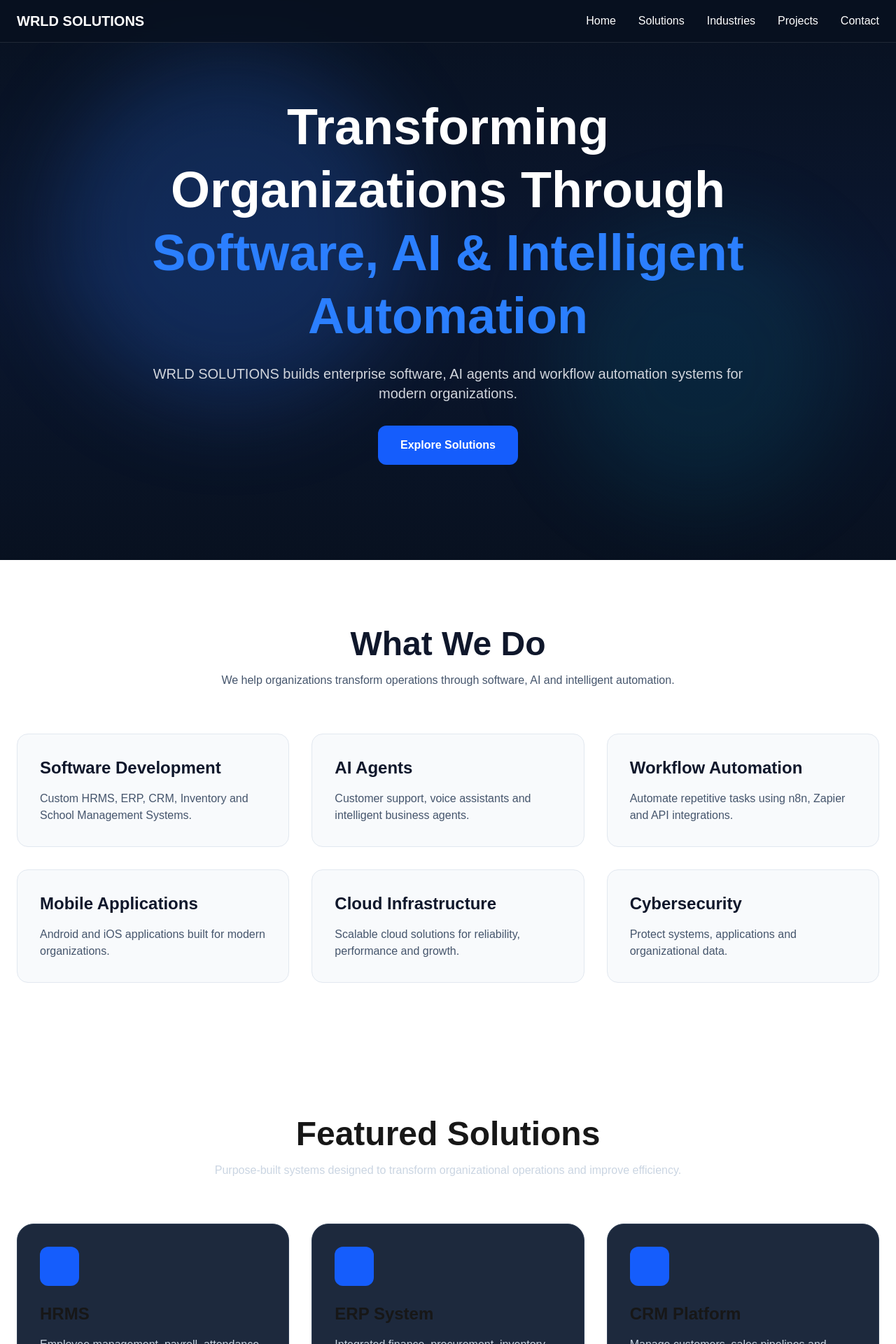
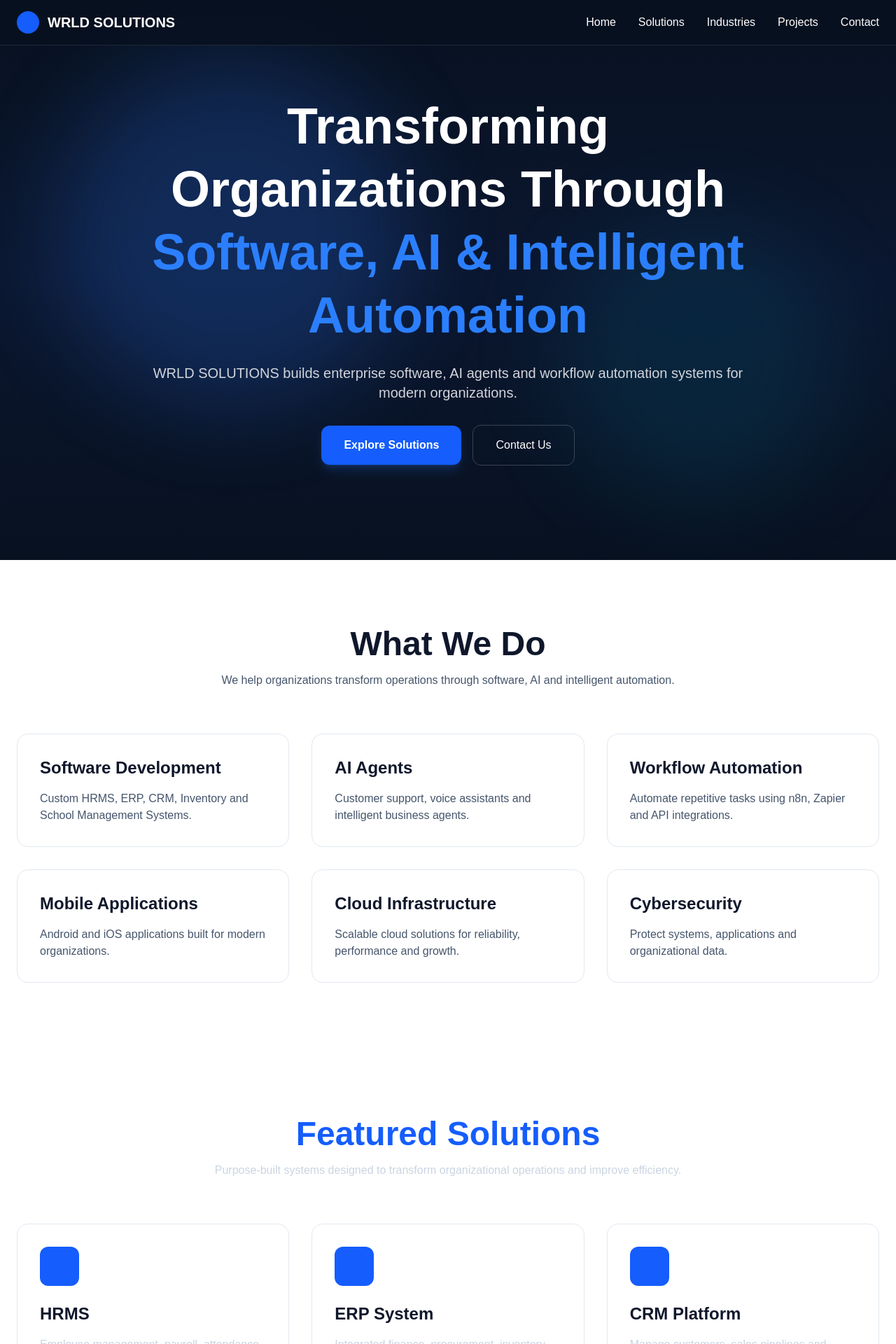
Before and after one commit to aldrine08/wrld-solutions, a Next.js app in the folder wrld-solutions/: page / in a window 1280 px wide. Shown: the top 1920 px of the page at 70% size. Built offline with nearby package versions, Linux system fonts and the light colour scheme.

Commit message:
Phase 7: Premium UI enhancements

```diff
--- /dev/null
+++ b/wrld-solutions/components/GridBackground.tsx
@@ -0,0 +1,13 @@
+export default function GridBackground() {
+  return (
+    <div
+      className="
+        absolute inset-0
+        bg-[linear-gradient(rgba(255,255,255,0.03)_1px,transparent_1px),
+        linear-gradient(90deg,rgba(255,255,255,0.03)_1px,transparent_1px)]
+        bg-[size:50px_50px]
+        pointer-events-none
+      "
+    />
+  );
+}
--- a/wrld-solutions/components/Navbar.tsx
+++ b/wrld-solutions/components/Navbar.tsx
@@ -3,9 +3,13 @@ export default function Navbar() {
     <nav className="fixed top-0 left-0 w-full z-50 bg-[#081120]/80 backdrop-blur-md border-b border-white/10">
       <div className="max-w-7xl mx-auto px-6 py-4 flex justify-between items-center">
 
-        <div className="text-xl font-bold text-white">
-          WRLD SOLUTIONS
-        </div>
+        <div className="flex items-center gap-3">
+  <div className="w-8 h-8 rounded-full bg-blue-600"></div>
+
+  <span className="text-xl font-bold text-white">
+    WRLD SOLUTIONS
+  </span>
+</div>
 
         <ul className="hidden md:flex gap-8 text-white">
           <li className="hover:text-blue-400 cursor-pointer">Home</li>
--- a/wrld-solutions/sections/Hero.tsx
+++ b/wrld-solutions/sections/Hero.tsx
@@ -4,6 +4,8 @@ import { useEffect, useRef } from "react";
 import gsap from "gsap";
 
 import { ScrollTrigger } from "gsap/ScrollTrigger";
+import GridBackground from "@/components/GridBackground";
+
 
 export default function Hero() {
   const heroRef = useRef(null);
@@ -21,6 +23,8 @@ useEffect(() => {
 }, []);
   return (
     <section className="min-h-screen bg-gradient-to-b from-[#081120] via-[#0b1730] to-[#081120] text-white flex items-center justify-center relative overflow-hidden">
+
+      <GridBackground />
 
       <div className="absolute w-[500px] h-[500px] bg-blue-500/20 rounded-full blur-3xl top-20 left-20"></div>
 
@@ -44,9 +48,38 @@ useEffect(() => {
         </p>
 
         <div className="mt-8">
-          <button className="bg-blue-600 hover:bg-blue-700 px-8 py-4 rounded-xl font-semibold transition">
-            Explore Solutions
-          </button>
+          <button
+  className="
+    bg-blue-600
+    hover:bg-blue-500
+    hover:scale-105
+    px-8
+    py-4
+    rounded-xl
+    font-semibold
+    transition-all
+    duration-300
+    shadow-lg
+    shadow-blue-500/20
+  "
+>
+  Explore Solutions
+</button>
+
+<button
+  className="
+    border
+    border-white/20
+    hover:border-blue-400
+    px-8
+    py-4
+    rounded-xl
+    ml-4
+    transition-all
+  "
+>
+  Contact Us
+</button>
         </div>
       </div>
     </section>
--- a/wrld-solutions/sections/Industries.tsx
+++ b/wrld-solutions/sections/Industries.tsx
@@ -27,9 +27,21 @@ export default function Industries() {
           {industries.map((industry) => (
             <div
               key={industry}
-              className="bg-slate-800 border border-slate-700 rounded-3xl p-10 text-center hover:border-blue-500 hover:-translate-y-2 transition-all duration-300"
+              className="
+bg-white
+border
+border-slate-200
+rounded-2xl
+p-8
+hover:-translate-y-3
+hover:shadow-2xl
+hover:border-blue-400
+transition-all
+duration-300
+group
+"
             >
-              <h3 className="text-2xl font-semibold">
+              <h3 className="text-2xl font-semibold text-slate-900 group-hover:text-blue-600 transition">
                 {industry}
               </h3>
             </div>
--- a/wrld-solutions/sections/Services.tsx
+++ b/wrld-solutions/sections/Services.tsx
@@ -54,9 +54,21 @@ export default function Services() {
           {services.map((service) => (
             <div
               key={service.title}
-              className="bg-slate-50 border border-slate-200 rounded-2xl p-8 hover:shadow-xl transition-all duration-300"
+              className="
+bg-white
+border
+border-slate-200
+rounded-2xl
+p-8
+hover:-translate-y-3
+hover:shadow-2xl
+hover:border-blue-400
+transition-all
+duration-300
+group
+"
             >
-              <h3 className="text-2xl font-semibold text-slate-900">
+              <h3 className="text-2xl font-semibold text-slate-900 group-hover:text-blue-600 transition">
                 {service.title}
               </h3>
 
--- a/wrld-solutions/sections/Solutions.tsx
+++ b/wrld-solutions/sections/Solutions.tsx
@@ -42,11 +42,11 @@ export default function Solutions() {
   <section className="bg-white py-24">
       <div className="max-w-7xl mx-auto px-6">
 
-        <h2 className="text-5xl font-bold text-center">
+        <h2 className="text-blue-600 text-5xl font-bold text-center">
           Featured Solutions
         </h2>
 
-        <p className="text-center text-slate-300 mt-4 max-w-3xl mx-auto">
+        <p className="text-dark text-center text-slate-300 mt-4 max-w-3xl mx-auto">
           Purpose-built systems designed to transform organizational
           operations and improve efficiency.
         </p>
@@ -56,11 +56,23 @@ export default function Solutions() {
           {solutions.map((solution) => (
             <div
               key={solution.title}
-              className="bg-slate-800 border border-slate-700 rounded-3xl p-8 hover:border-blue-500 hover:-translate-y-2 transition-all duration-300"
+              className="
+bg-white
+border
+border-slate-200
+rounded-2xl
+p-8
+hover:-translate-y-3
+hover:shadow-2xl
+hover:border-blue-400
+transition-all
+duration-300
+group
+"
             >
               <div className="w-14 h-14 rounded-xl bg-blue-600 mb-6"></div>
 
-              <h3 className="text-2xl font-semibold">
+              <h3 className="text-2xl font-semibold text-slate-900 group-hover:text-blue-600 transition">
                 {solution.title}
               </h3>
 
```
